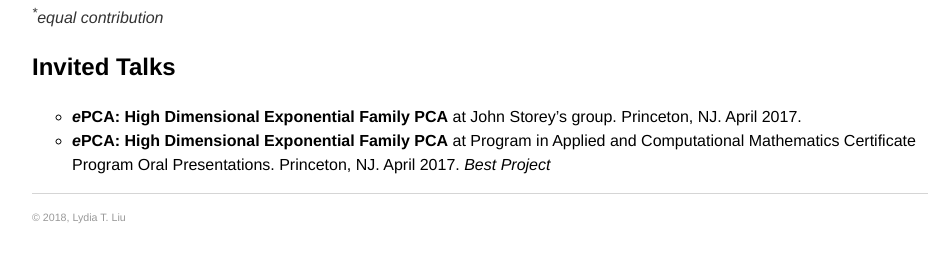
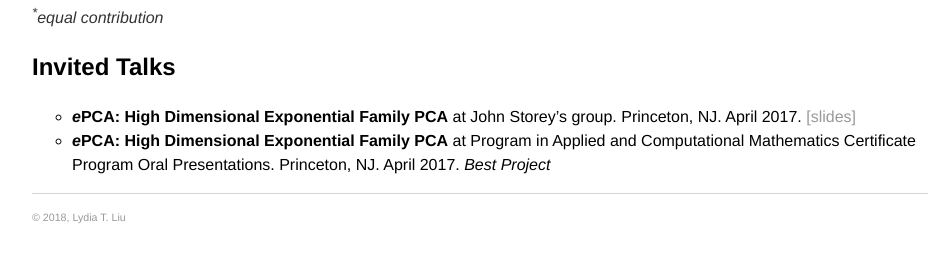
Before and after one commit to serenalwang/serenalwang.github.io, a Jekyll site: the page built from projects.md, in a window 1280 px wide. Shown: the part 309-571 px from the top of the page, without its empty margins (160-1107 px from the left). Built offline with Jekyll 4.4.1, drawn with Linux system fonts in a browser that asks for light colours.

Commit message:
Update projects.md

```diff
--- a/projects.md
+++ b/projects.md
@@ -13,5 +13,5 @@ title: Research
 
 ### Invited Talks
 
-* ***e*****PCA: High Dimensional Exponential Family PCA** at John Storey's group. Princeton, NJ. April 2017.
+* ***e*****PCA: High Dimensional Exponential Family PCA** at John Storey's group. Princeton, NJ. April 2017. [[slides]](/assets/epca_talk_apr20.pdf)
 * ***e*****PCA: High Dimensional Exponential Family PCA** at Program in Applied and Computational Mathematics Certificate Program Oral Presentations. Princeton, NJ. April 2017. *Best Project*
```
